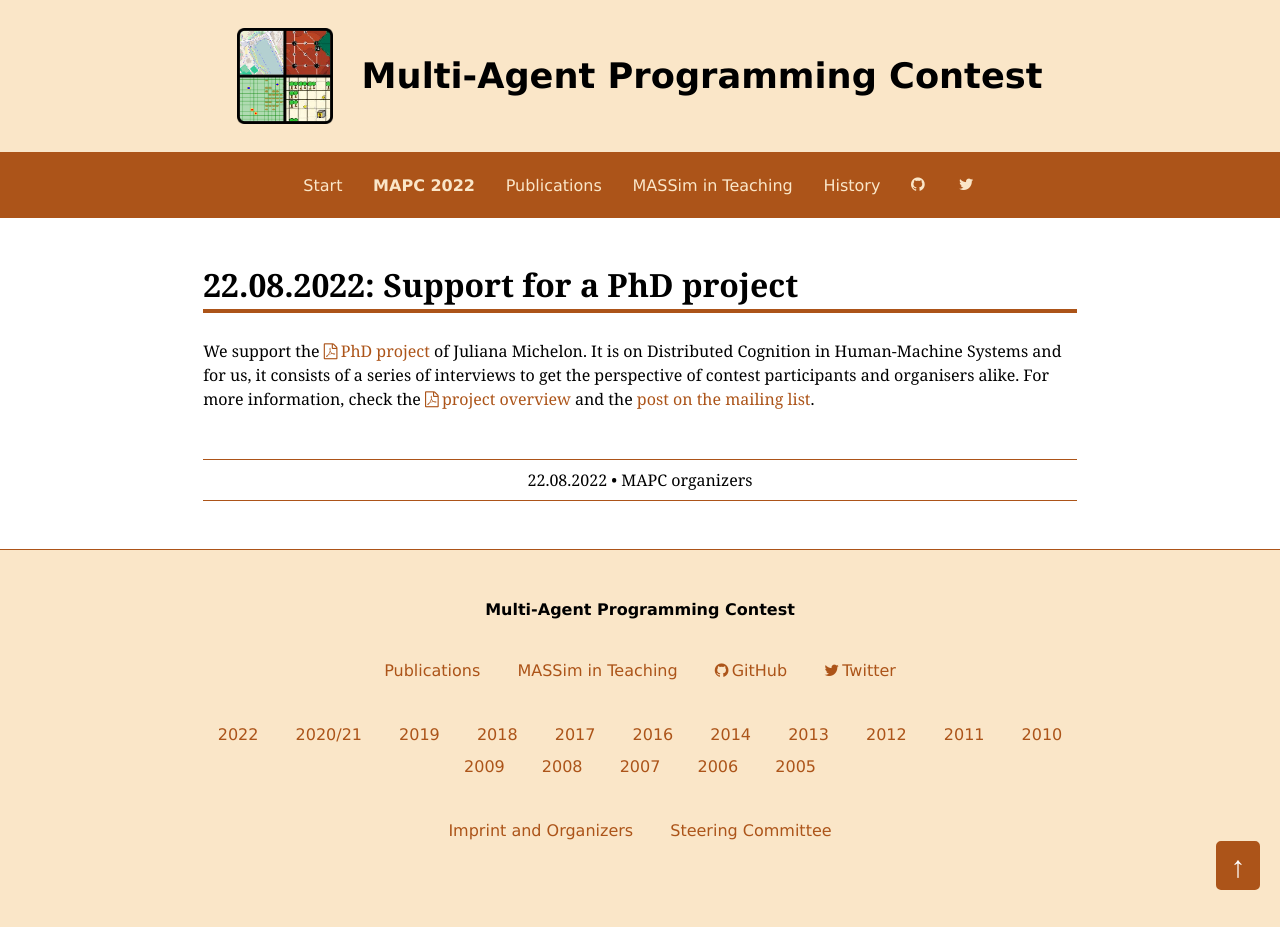
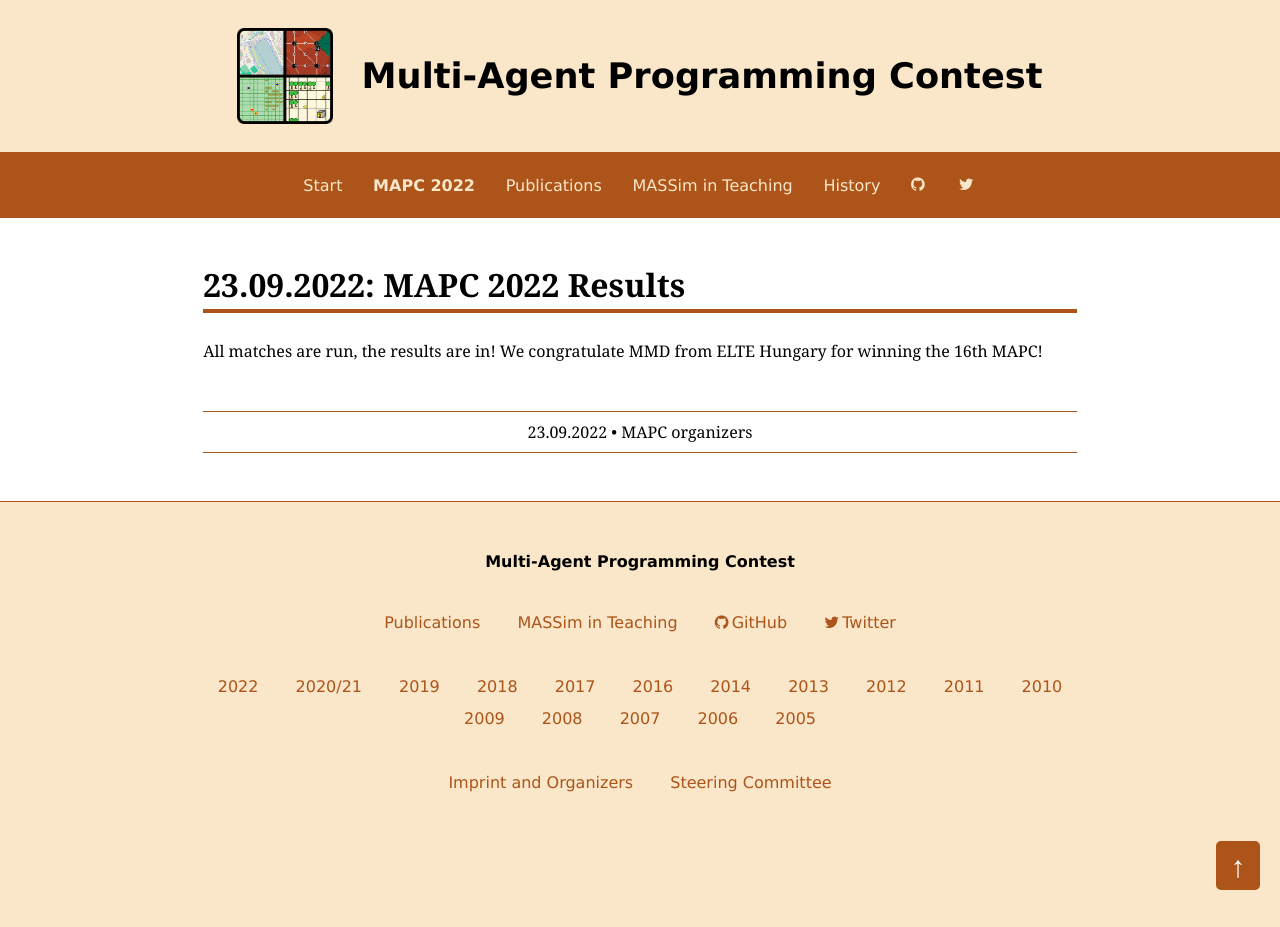
Before and after one commit to agentcontest/agentcontest.github.io, a Jekyll site: the page built from _posts/2022-09-23-results.md, in a window 1280 px wide. Built offline with Jekyll 4.4.1, drawn with Linux system fonts in a browser that asks for light colours; after the commit the page ends 900 px from its top, so only the background shows below that.

Commit message:
fwd unsaved changes

```diff
--- a/_posts/2022-09-23-results.md
+++ b/_posts/2022-09-23-results.md
@@ -1,10 +1,9 @@
 ---
 layout: post
-title: Support for a PhD project
-date: 2022-08-22 10:00:00 +0200
+title: MAPC 2022 Results
+date: 2022-09-23 10:00:00 +0200
 author: MAPC organizers
 read_more: false
 ---
 
-We support the [PhD project](https://tas-security.lancs.ac.uk/wp-content/uploads/Juliana-Michelon.pdf) of Juliana Michelon. It is on Distributed Cognition in
-Human-Machine Systems and for us, it consists of a series of interviews to get the perspective of contest participants and organisers alike. For more information, check the [project overview](https://tas-security.lancs.ac.uk/wp-content/uploads/Juliana-Michelon.pdf) and the [post on the mailing list](https://groups.google.com/g/agentcontest/c/auXpdQlEXrg).
+All matches are run, the results are in! We congratulate MMD from ELTE Hungary for winning the 16th MAPC!
```
